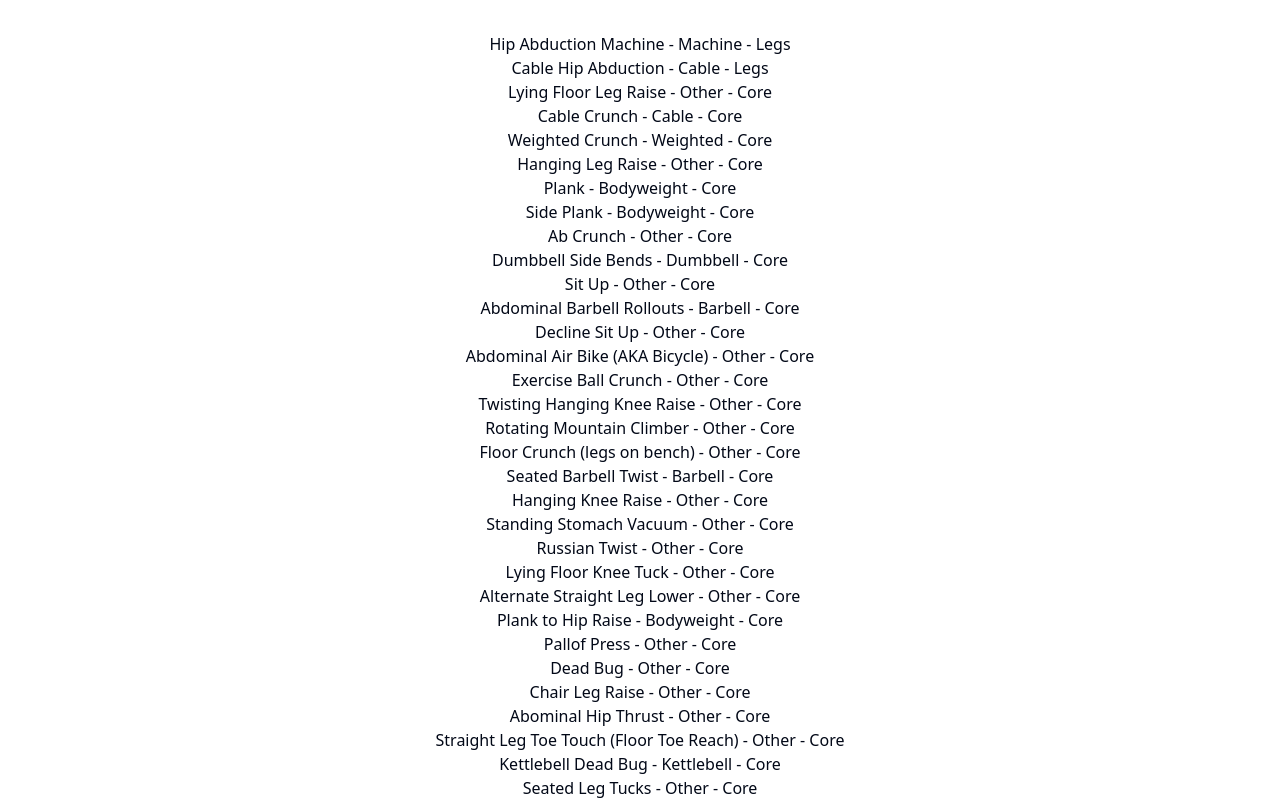
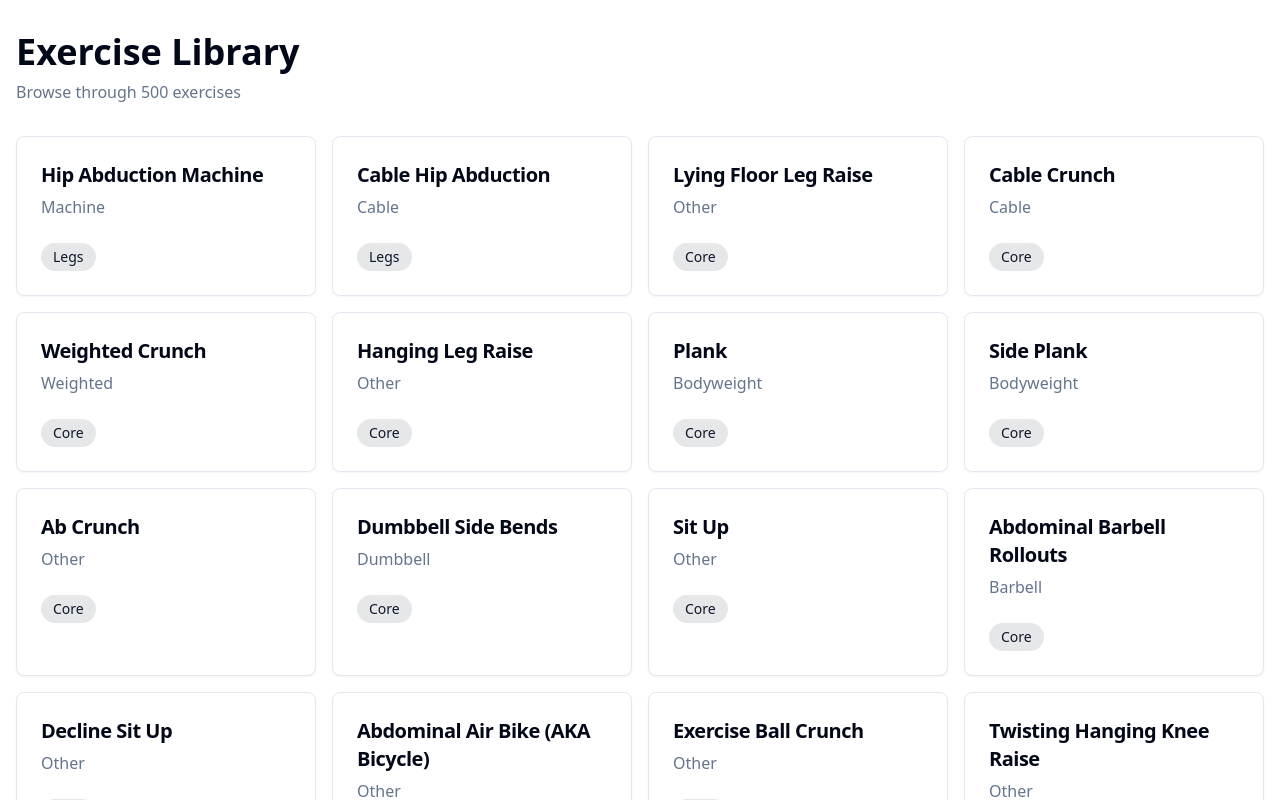
Before and after one commit to Kennygunderman/graphite, a React (Vite) app: page / in a window 1280 px wide. Shown: the top 800 px of the page. Built offline with nearby package versions, Linux system fonts and the light colour scheme.

Commit message:
Style exercises list

```diff
--- a/src/App.jsx
+++ b/src/App.jsx
@@ -1,16 +1,8 @@
 import exercises from './exercises.json'
-import './App.css'
+import ExerciseList from './components/ExerciseList'
 
 function App() {
-  return (
-    <ul>
-      {exercises.map((exercise, index) => (
-        <li key={index}>
-          {exercise.name} - {exercise.type} - {exercise.muscleGroup}
-        </li>
-      ))}
-    </ul>
-  )
+  return <ExerciseList exercises={exercises} />
 }
 
 export default App
--- /dev/null
+++ b/src/components/ExerciseCard.jsx
@@ -0,0 +1,23 @@
+import { Card, CardHeader, CardTitle, CardDescription, CardContent } from "@/components/ui/card"
+
+function ExerciseCard({ exercise }) {
+  return (
+    <Card className="hover:shadow-lg transition-shadow">
+      <CardHeader>
+        <CardTitle className="text-xl">{exercise.name}</CardTitle>
+        <CardDescription className="text-base">
+          {exercise.type}
+        </CardDescription>
+      </CardHeader>
+      <CardContent>
+        <div className="flex items-center gap-2">
+          <span className="px-3 py-1 rounded-full text-sm font-medium bg-primary/10 text-primary">
+            {exercise.muscleGroup}
+          </span>
+        </div>
+      </CardContent>
+    </Card>
+  )
+}
+
+export default ExerciseCard
--- /dev/null
+++ b/src/components/ExerciseList.jsx
@@ -0,0 +1,21 @@
+import ExerciseCard from "./ExerciseCard"
+
+function ExerciseList({ exercises }) {
+  return (
+    <div className="container mx-auto px-4 py-8">
+      <div className="mb-8">
+        <h1 className="text-4xl font-bold mb-2">Exercise Library</h1>
+        <p className="text-muted-foreground">
+          Browse through {exercises.length} exercises
+        </p>
+      </div>
+      <div className="grid grid-cols-1 md:grid-cols-2 lg:grid-cols-3 xl:grid-cols-4 gap-4">
+        {exercises.map((exercise, index) => (
+          <ExerciseCard key={index} exercise={exercise} />
+        ))}
+      </div>
+    </div>
+  )
+}
+
+export default ExerciseList
```
